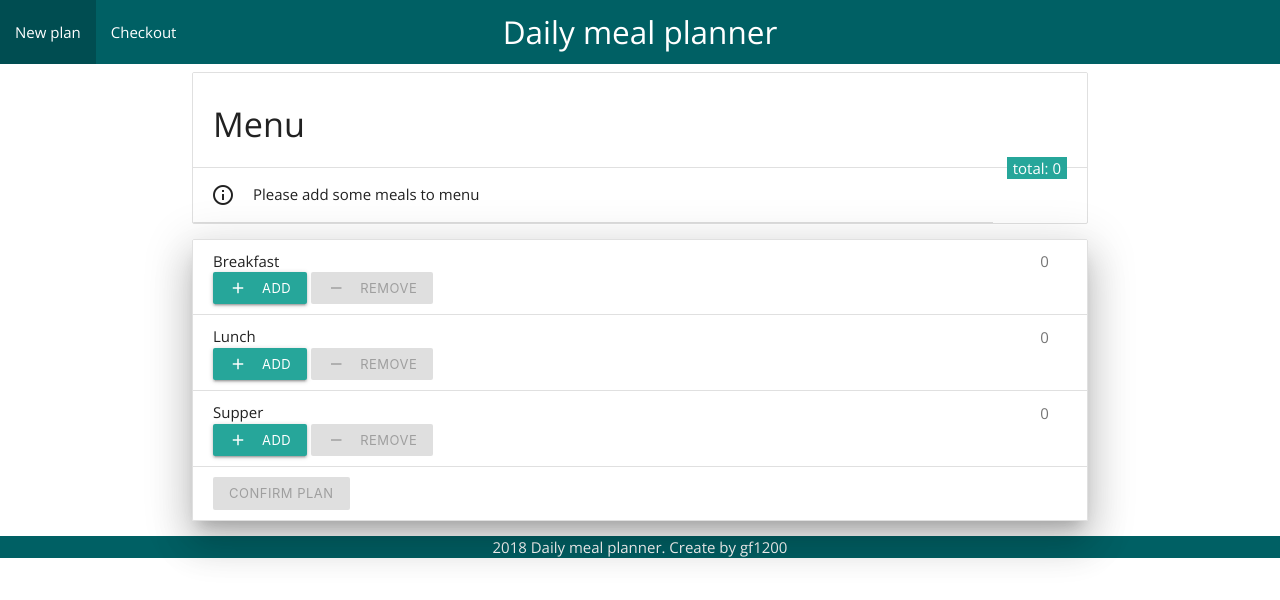
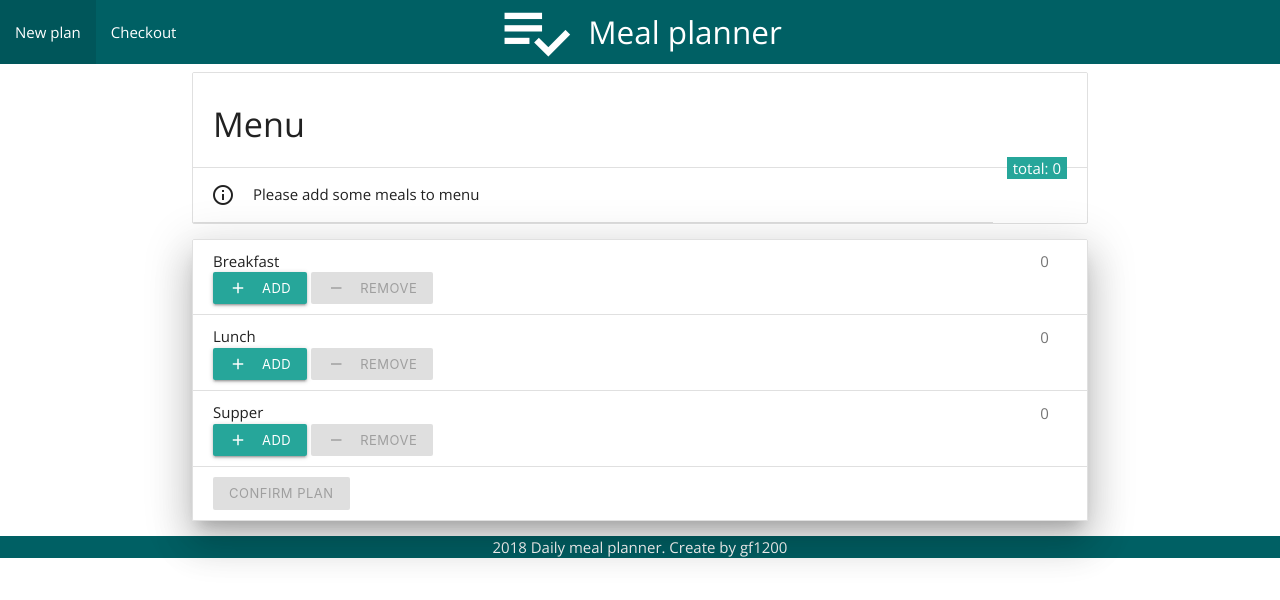
Before and after one commit to gf1200/Burger-builder_project-for-practise, a React (Create React App) app: page / in a window 1280 px wide. Shown: the top 600 px of the page. Built offline with nearby package versions, Linux system fonts and the light colour scheme.

Commit message:
Add SideNave and logo  components

```diff
--- /dev/null
+++ b/src/components/Layot/Logo/Logo.jsx
@@ -0,0 +1,8 @@
+import React from 'react';
+
+const logo = ({ size }) => (
+  <i className="material-icons" style={{ fontSize: size }}>
+    playlist_add_check
+  </i>
+);
+export default logo;
--- a/src/components/Navigation/NavigationItems/NavigatIonItems.jsx
+++ b/src/components/Navigation/NavigationItems/NavigatIonItems.jsx
@@ -1,7 +1,7 @@
 import React from 'react';
 import NavigationItem from './../NavigationItem/NavigationItem';
 const navigatIonItems = props => (
-  <ul id="nav-mobile" className="left hide-on-med-and-down">
+  <ul className="left hide-on-med-and-down">
     <NavigationItem link="/" active={true}>
       New plan
     </NavigationItem>
--- /dev/null
+++ b/src/components/Navigation/SIdeNave/SideNave.jsx
@@ -0,0 +1,21 @@
+import React from 'react';
+import M from 'materialize-css';
+import NavigationItem from '../NavigationItem/NavigationItem';
+
+document.addEventListener('DOMContentLoaded', function() {
+  var elems = document.querySelectorAll('.sidenav');
+  M.Sidenav.init(elems);
+});
+
+const SideNave = () => (
+  <ul className="sidenav" id="mobile-demo">
+    <NavigationItem link="/" active={true}>
+      New plan
+    </NavigationItem>
+    <NavigationItem link="/" active={false}>
+      Checkout
+    </NavigationItem>
+  </ul>
+);
+
+export default SideNave;
--- a/src/components/Navigation/Toolbar/Toolbar.jsx
+++ b/src/components/Navigation/Toolbar/Toolbar.jsx
@@ -1,13 +1,20 @@
 import React from 'react';
 import NavigatIonItems from './../NavigationItems/NavigatIonItems';
+import Logo from '../../Layot/Logo/Logo';
+import SideNave from '../SIdeNave/SideNave';
 
 const toolbar = props => (
   <nav className="z-depth-0">
     <div className="nav-wrapper cyan darken-4 ">
       <a href="index.html" className="brand-logo center">
-        Daily meal planner
+        <Logo size="5rem" />
+        Meal planner
+      </a>
+      <a href="!#" data-target="mobile-demo" className="sidenav-trigger">
+        <i className="material-icons">menu</i>
       </a>
       <NavigatIonItems />
+      <SideNave />
     </div>
   </nav>
 );
```
